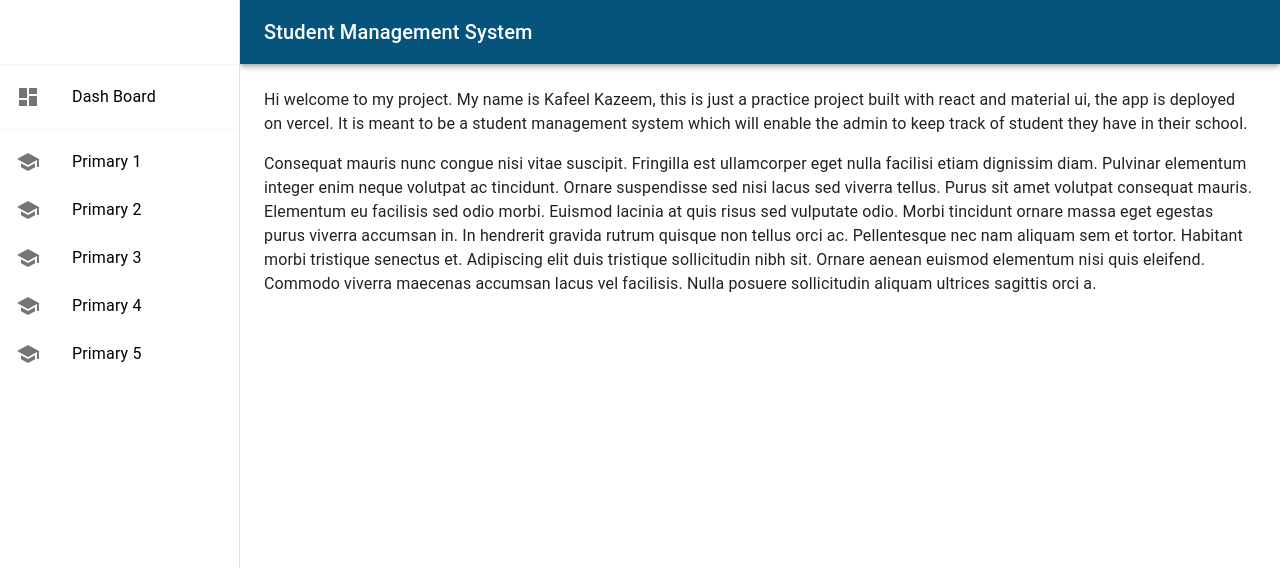
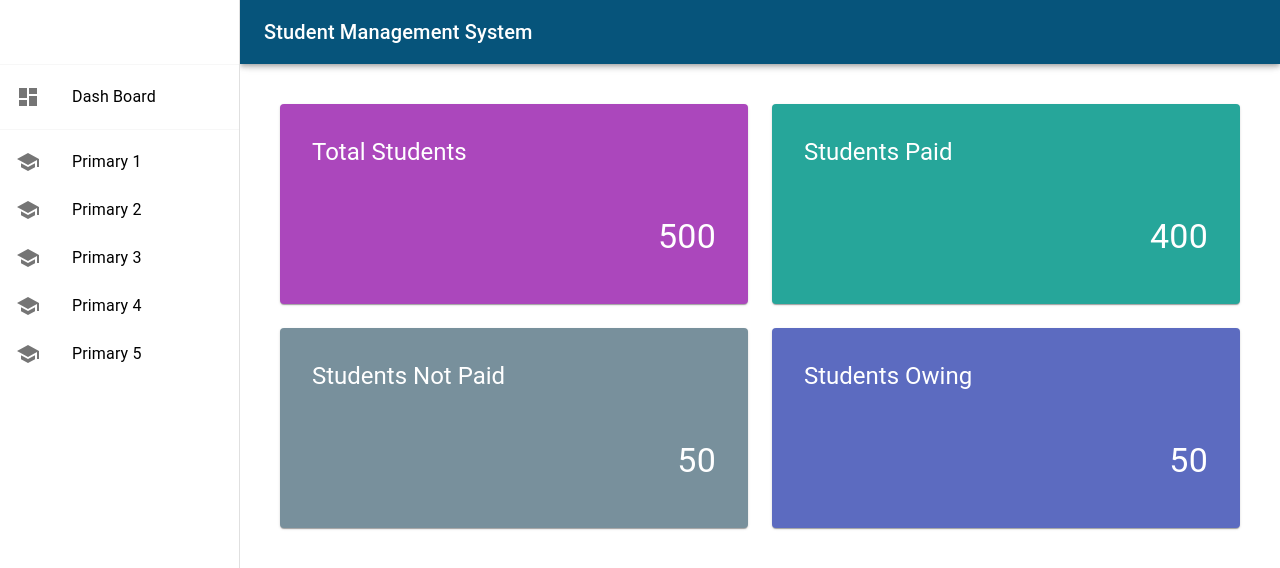
Before and after one commit to kafeelkazeem/StudentMS_frontEnd, a React (Create React App) app: page / in a window 1280 px wide. Shown: the top 568 px of the page. Built offline with nearby package versions, Linux system fonts and the light colour scheme.

Commit message:
new changes

```diff
--- a/src/pages/dashboard.jsx
+++ b/src/pages/dashboard.jsx
@@ -1,71 +1,73 @@
-import React from 'react'
-import { Box, Toolbar, Typography } from '@mui/material'
-import ResponsiveDrawer from '../component/Drawer'
+import * as React from 'react';
+import { styled } from '@mui/material/styles';
+import { Grid, Paper, Typography } from '@mui/material';
+import { Toolbar, Box } from '@mui/material';
+import ResponsiveDrawer from '../component/Drawer';
+import { red, purple, teal, orange, blueGrey, lightBlue, indigo } from '@mui/material/colors';
 
-// const Content = () =>{
-//     return(
-//         <>
-//         <Typography paragraph>
-//           Lorem ipsum dolor sit amet, consectetur adipiscing elit, sed do eiusmod
-//           tempor incididunt ut labore et dolore magna aliqua. Rhoncus dolor purus non
-//           enim praesent elementum facilisis leo vel. Risus at ultrices mi tempus
-//           imperdiet. Semper risus in hendrerit gravida rutrum quisque non tellus.
-//           Convallis convallis tellus id interdum velit laoreet id donec ultrices.
-//           Odio morbi quis commodo odio aenean sed adipiscing. Amet nisl suscipit
-//           adipiscing bibendum est ultricies integer quis. Cursus euismod quis viverra
-//           nibh cras. Metus vulputate eu scelerisque felis imperdiet proin fermentum
-//           leo. Mauris commodo quis imperdiet massa tincidunt. Cras tincidunt lobortis
-//           feugiat vivamus at augue. At augue eget arcu dictum varius duis at
-//           consectetur lorem. Velit sed ullamcorper morbi tincidunt. Lorem donec massa
-//           sapien faucibus et molestie ac.
-//         </Typography>
-//         <Typography paragraph>
-//           Consequat mauris nunc congue nisi vitae suscipit. Fringilla est ullamcorper
-//           eget nulla facilisi etiam dignissim diam. Pulvinar elementum integer enim
-//           neque volutpat ac tincidunt. Ornare suspendisse sed nisi lacus sed viverra
-//           tellus. Purus sit amet volutpat consequat mauris. Elementum eu facilisis
-//           sed odio morbi. Euismod lacinia at quis risus sed vulputate odio. Morbi
-//           tincidunt ornare massa eget egestas purus viverra accumsan in. In hendrerit
-//           gravida rutrum quisque non tellus orci ac. Pellentesque nec nam aliquam sem
-//           et tortor. Habitant morbi tristique senectus et. Adipiscing elit duis
-//           tristique sollicitudin nibh sit. Ornare aenean euismod elementum nisi quis
-//           eleifend. Commodo viverra maecenas accumsan lacus vel facilisis. Nulla
-//           posuere sollicitudin aliquam ultrices sagittis orci a.
-//         </Typography>
-//         </>
-//     )
-// }
+const Root = styled('div')(({ theme }) => ({
+  flexFlow: 1,
+  padding: theme.spacing(2),
+}))
+
+ const Item = styled(Paper)(({ theme }) => ({
+     padding: theme.spacing(4),
+     textAlign: 'center',
+     color: theme.palette.text.secondary,
+     height: '200px', // Increase the height
+  }))
+
+const Dashboard = () => {
+  // Mock data (replace with actual data from API or state)
+  const totalStudents = 500;
+  const paidStudents = 400;
+  const notPaidStudents = 50;
+  const owingStudents = 50;
+
+  const color = red[500];
+
+  return (
+    <Root>
+      <Grid container spacing={3}>
+        <Grid item xs={12} sm={6} md={6} lg={6}> {/* Modify grid size for large screens */}
+          <Item sx={{backgroundColor: purple[400], color: 'primary.contrastText' }}>
+            <Typography variant="h5" sx={{textAlign: 'left'}}>Total Students</Typography>
+            <Typography variant="h4" sx={{textAlign: 'right', paddingTop: '3rem'}}>{totalStudents}</Typography>
+          </Item>
+        </Grid>
+        <Grid item xs={12} sm={6} md={6} lg={6}> {/* Modify grid size for large screens */}
+          <Item sx={{backgroundColor: teal[400], color: 'primary.contrastText'}}>
+            <Typography variant="h5" sx={{textAlign: 'left'}}>Students Paid</Typography>
+            <Typography variant="h4" sx={{textAlign: 'right', paddingTop: '3rem'}}>{paidStudents}</Typography>
+          </Item>
+        </Grid>
+        <Grid item xs={12} sm={6} md={6} lg={6}> {/* Modify grid size for large screens */}
+          <Item sx={{backgroundColor: blueGrey[400], color: 'primary.contrastText'}}>
+            <Typography variant="h5" sx={{textAlign: 'left'}}>Students Not Paid</Typography>
+            <Typography variant="h4" sx={{textAlign: 'right', paddingTop: '3rem'}}>{notPaidStudents}</Typography>
+          </Item>
+        </Grid>
+        <Grid item xs={12} sm={6} md={6} lg={6}> {/* Modify grid size for large screens */}
+          <Item sx={{backgroundColor: indigo[400], color: 'primary.contrastText'}}>
+            <Typography variant="h5" sx={{textAlign: 'left'}}>Students Owing</Typography>
+            <Typography variant="h4" sx={{textAlign: 'right', paddingTop: '3rem'}}>{owingStudents}</Typography>
+          </Item>
+        </Grid>
+      </Grid>
+    </Root>
+  );
+};
 
 const Dash_board = () => {
   return (
     <Box sx={{ display: 'flex' }}>
-        <ResponsiveDrawer />
-         <Box
-        component="main"
-         sx={{ flexGrow: 1, p: 3 }}
-      >
+      <ResponsiveDrawer />
+      <Box component="main" sx={{ flexGrow: 1, p: 3 }}>
         <Toolbar />
-        <Typography paragraph>
-          Hi welcome to my project. My name is Kafeel Kazeem, this is just a practice project built with react and material ui, the app is deployed
-          on vercel. It is meant to be a student management system which will enable the admin to keep track of student they have in their
-          school.
-        </Typography>
-        <Typography paragraph>
-          Consequat mauris nunc congue nisi vitae suscipit. Fringilla est ullamcorper
-          eget nulla facilisi etiam dignissim diam. Pulvinar elementum integer enim
-          neque volutpat ac tincidunt. Ornare suspendisse sed nisi lacus sed viverra
-          tellus. Purus sit amet volutpat consequat mauris. Elementum eu facilisis
-          sed odio morbi. Euismod lacinia at quis risus sed vulputate odio. Morbi
-          tincidunt ornare massa eget egestas purus viverra accumsan in. In hendrerit
-          gravida rutrum quisque non tellus orci ac. Pellentesque nec nam aliquam sem
-          et tortor. Habitant morbi tristique senectus et. Adipiscing elit duis
-          tristique sollicitudin nibh sit. Ornare aenean euismod elementum nisi quis
-          eleifend. Commodo viverra maecenas accumsan lacus vel facilisis. Nulla
-          posuere sollicitudin aliquam ultrices sagittis orci a.
-        </Typography>
+        <Dashboard />
       </Box>
     </Box>
-  )
-}
+  );
+};
 
-export default Dash_board
+export default Dash_board;
```
